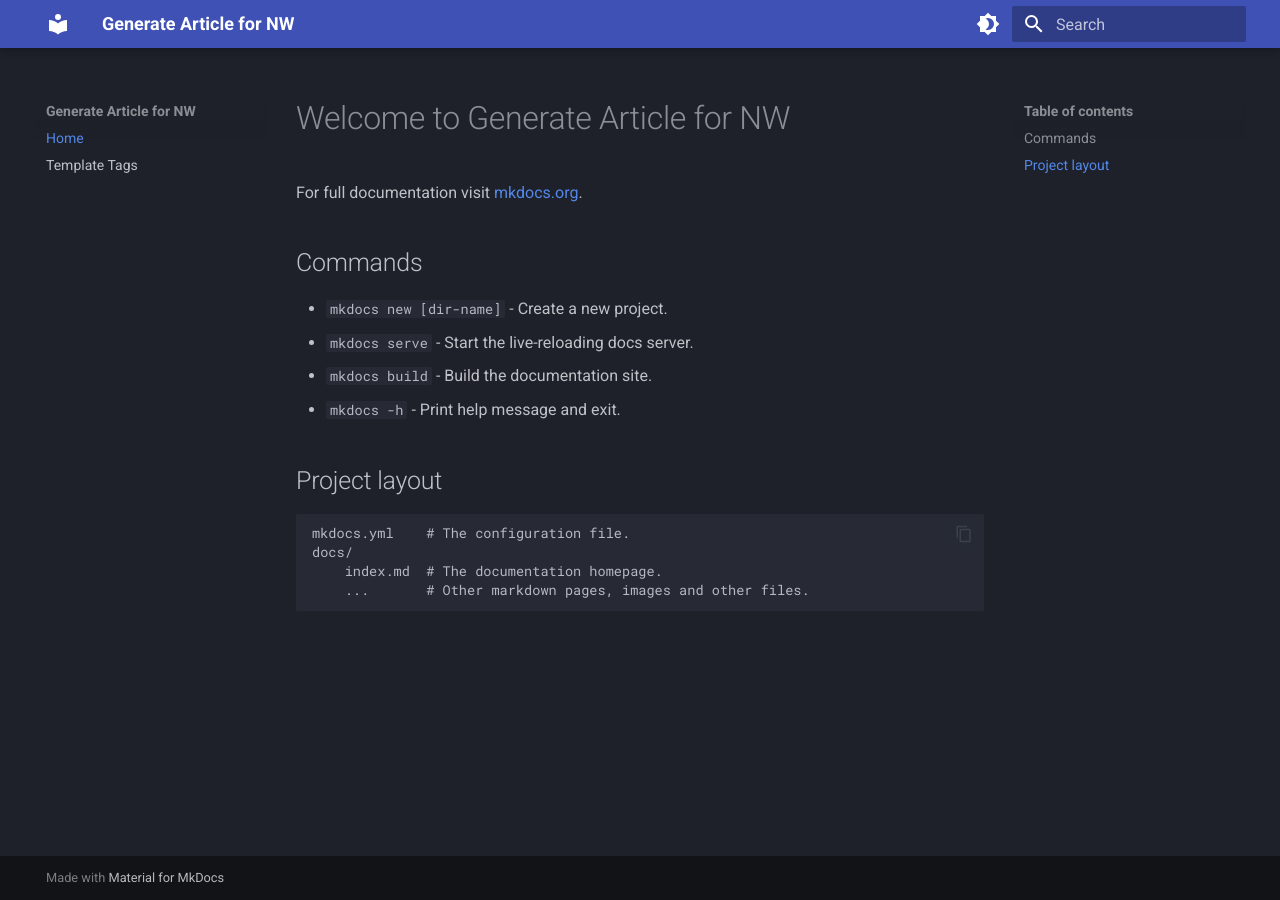
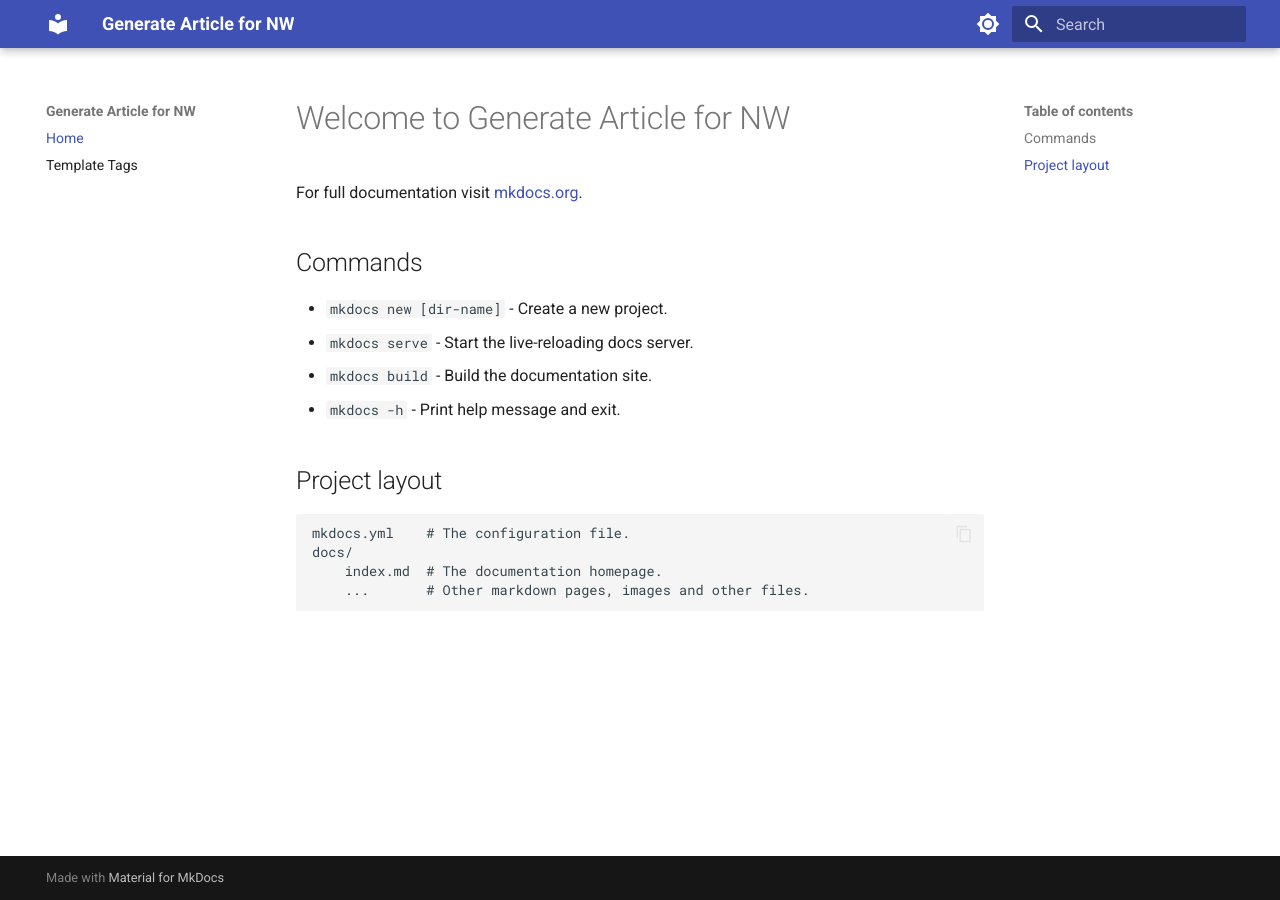
Before and after one commit to karelie/nw.newknow.net, an MkDocs documentation site: the page built from docs/index.md, in a window 1280 px wide. Built offline with MkDocs 1.6.1 and Material for MkDocs 9.7.7, drawn with Linux system fonts in a browser that asks for light colours.

Commit message:
update theme color

```diff
--- a/mkdocs.yml
+++ b/mkdocs.yml
@@ -5,12 +5,17 @@ theme:
   features:
     - content.code.copy
   palette:
+    # Palette toggle for light mode
+    - scheme: default
+      toggle:
+        icon: material/brightness-7
+        name: Switch to dark mode
+
     # Palette toggle for dark mode
-    - media: "(prefers-color-scheme: light)"
-      scheme: slate
+    - scheme: slate
       toggle:
         icon: material/brightness-4
-        name: Switch to system preference
+        name: Switch to light mode
 markdown_extensions:
   - pymdownx.highlight:
       anchor_linenums: true
```
